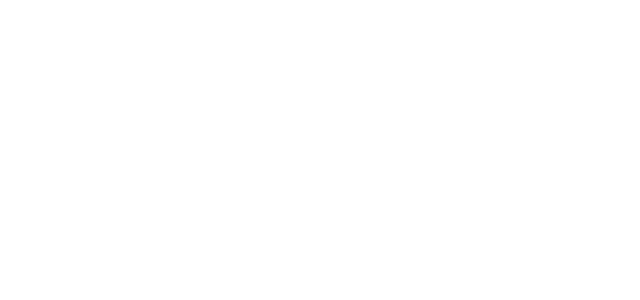
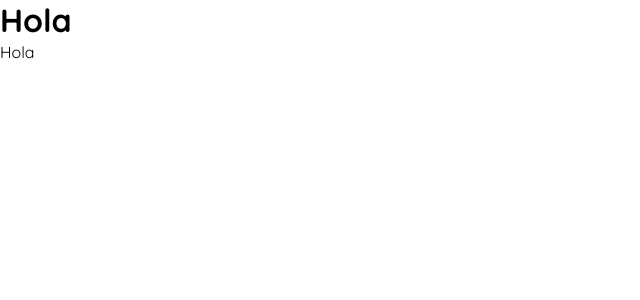
Before and after one commit to polipop-code/characters-say, a React (Create React App) app: page / in a window 1280 px wide. Shown: the top 300 px of the page, without its empty margins (0-640 px from the left). Built offline with nearby package versions, Linux system fonts and the light colour scheme.

Commit message:
project cleanup for incoming work

```diff
--- a/public/index.html
+++ b/public/index.html
@@ -5,6 +5,11 @@
 		<meta name="viewport" content="width=device-width, initial-scale=1" />
 
 		<title>Characters say</title>
+
+		<!-- Fonts -->
+		<link rel="preconnect" href="https://fonts.googleapis.com" />
+		<link rel="preconnect" href="https://fonts.gstatic.com" crossorigin />
+		<link href="https://fonts.googleapis.com/css2?family=Quicksand:wght@300;400;700&display=swap" rel="stylesheet" />
 	</head>
 	<body>
 		<div id="root"></div>
--- a/src/App.js
+++ b/src/App.js
@@ -1,7 +1,10 @@
-import React from "react";
-
 function App() {
-	return <div className="App"></div>;
+	return (
+		<div className="App">
+			<h1>Hola</h1>
+			<p>Hola</p>
+		</div>
+	);
 }
 
 export default App;
--- a/src/index.css
+++ b/src/index.css
@@ -1,15 +1,59 @@
-body {
+* {
 	margin: 0;
-	font-family: -apple-system, BlinkMacSystemFont, "Segoe UI", "Roboto", "Oxygen", "Ubuntu", "Cantarell", "Fira Sans",
-		"Droid Sans", "Helvetica Neue", sans-serif;
-	-webkit-font-smoothing: antialiased;
-	-moz-osx-font-smoothing: grayscale;
+	padding: 0;
+	box-sizing: border-box;
 }
 
-code {
-	font-family: source-code-pro, Menlo, Monaco, Consolas, "Courier New", monospace;
+html {
+	font-size: 62.5%;
+	scroll-behavior: smooth;
 }
 
-p {
-	font-size: 100px;
+body {
+	font-family: "Quicksand", sans-serif;
+	font-size: 1.6rem;
+	text-rendering: optimizeLegibility;
+	line-height: 1.5;
 }
+
+h1,
+h2,
+h3,
+h4,
+h5,
+h6 {
+	line-height: normal;
+}
+
+h1 {
+	font-size: 3.2rem;
+}
+h2 {
+	font-size: 2.8rem;
+}
+h3 {
+	font-size: 2.4rem;
+}
+
+a {
+	text-decoration: none;
+}
+
+ul,
+ol {
+	list-style: none;
+}
+
+input,
+button,
+textarea,
+select,
+optgroup,
+a {
+	-webkit-tap-highlight-color: rgba(0, 0, 0, 0);
+	font: inherit;
+}
+
+button {
+	cursor: pointer;
+}
```
Also changed, not shown: 1 other file (tests, documents, lock files or other folders).
